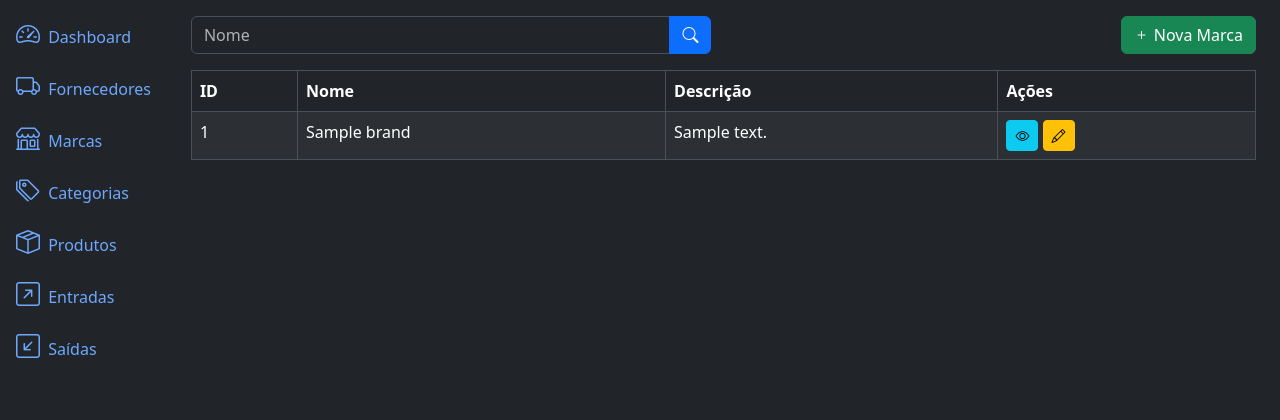
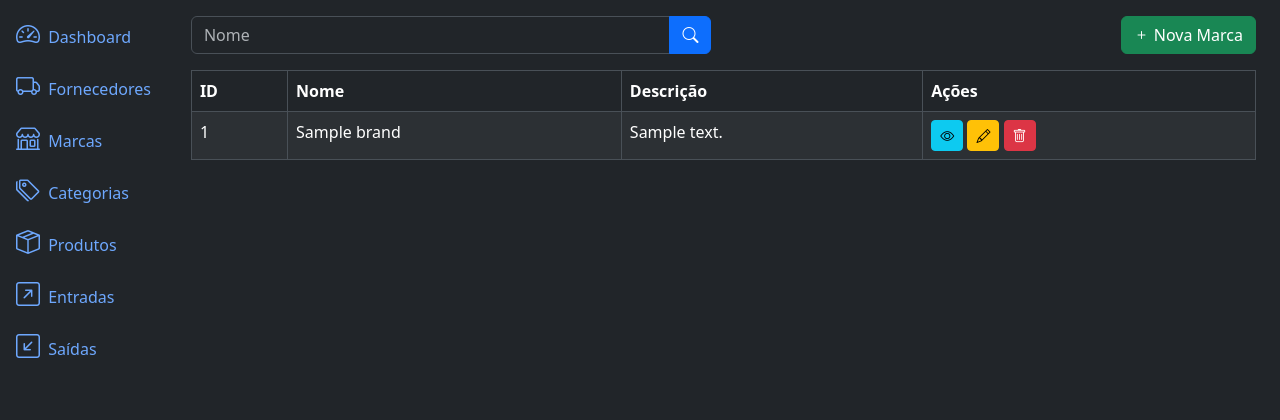
Before and after one commit to lphillipe/Django_sge, a Django app: page /brands/list/ in a window 1280 px wide. Shown: the part 56-476 px from the top of the page. Run offline with Django 5.2, Linux system fonts and the light colour scheme; tables that the repository leaves empty hold one stand-in row (values such as "Sample post").

Commit message:
feat: add delete button for brands in brand list and update success URL for brand deletion

```diff
--- a/brands/templates/brand_list.html
+++ b/brands/templates/brand_list.html
@@ -52,6 +52,10 @@ SGE - Marcas
                     <a href="{% url 'brand_update' brand.id %}" class="btn btn-warning btn-sm">
                         <i class="bi bi-pencil"></i>
                     </a>
+
+                    <a href="{% url 'brand_delete' brand.id %}" class="btn btn-danger btn-sm">
+                        <i class="bi bi-trash"></i>
+                    </a>
                 </td>
             </tr>
             {% endfor %}
--- a/brands/views.py
+++ b/brands/views.py
@@ -36,4 +36,4 @@ class BrandUpdateView(UpdateView):
 class BrandDeleteView(DeleteView):
     model = models.Brand
     template_name = 'brand_delete.html'
-    success_url = reverse_lazy('brand_delete')
+    success_url = reverse_lazy('brand_list')
```
